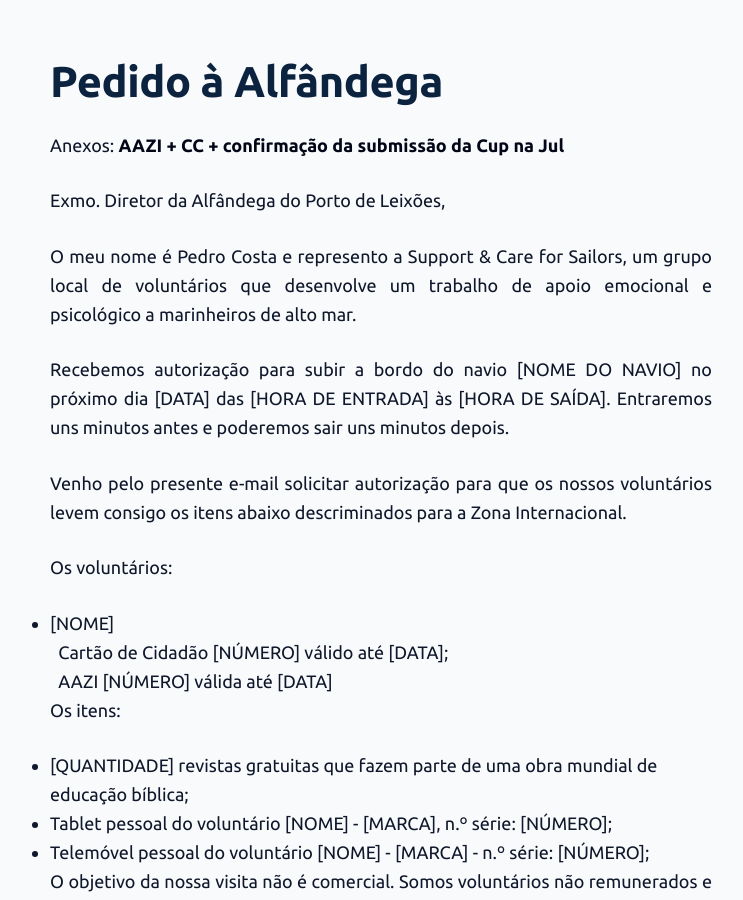
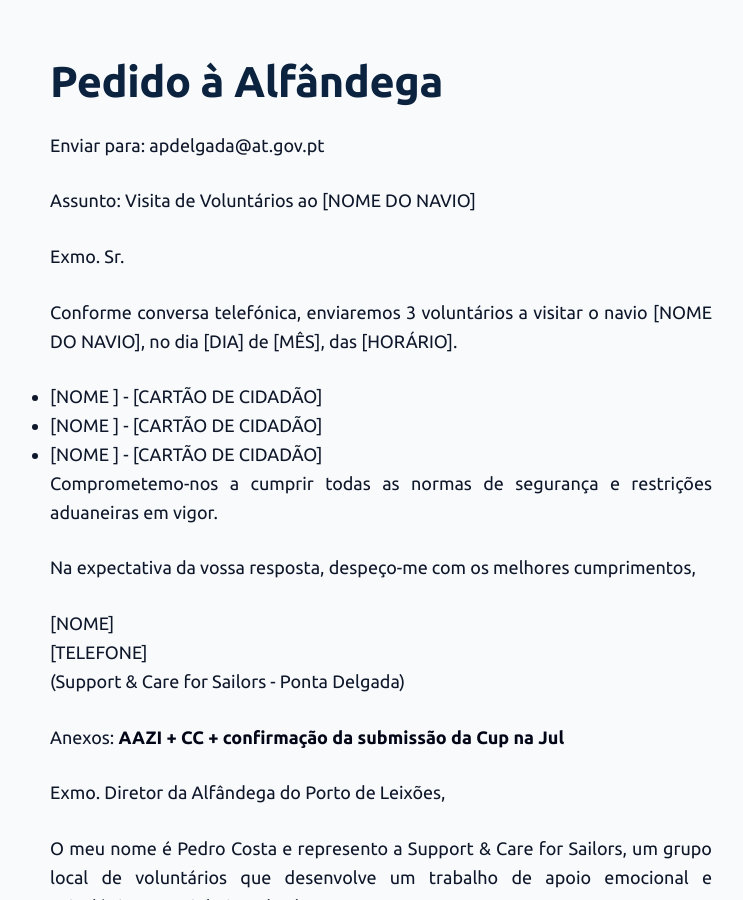
Before and after one commit to tep-pdl/tep-pdl.github.io, a Jekyll site: the page built from secretariado/pedido-a-alfandega.md, in a window 1280 px wide and 900 px high. Shown: the whole window, without its empty margins (259-1002 px from the left). Built offline with Jekyll 4.4.1, drawn with Linux system fonts in a browser that asks for light colours; our own code applies the rules of GitHub Pages for plain Markdown files.

Commit message:
Update pedido-a-alfandega.md

```diff
--- a/secretariado/pedido-a-alfandega.md
+++ b/secretariado/pedido-a-alfandega.md
@@ -1,4 +1,29 @@
 # Pedido à Alfândega
+
+Enviar para:
+apdelgada@at.gov.pt
+
+Assunto: Visita de Voluntários ao [NOME DO NAVIO]
+
+Exmo. Sr.
+
+Conforme conversa telefónica, enviaremos 3 voluntários a visitar o navio [NOME DO NAVIO], no dia [DIA] de [MÊS], das [HORÁRIO].
+
+- [NOME ] -  [CARTÃO DE CIDADÃO]
+- [NOME ] -  [CARTÃO DE CIDADÃO]
+- [NOME ] -  [CARTÃO DE CIDADÃO]
+
+Comprometemo-nos a cumprir todas as normas de segurança e restrições aduaneiras em vigor.
+
+Na expectativa da vossa resposta, despeço-me com os melhores cumprimentos,
+
+[NOME]
+[TELEFONE]
+(Support & Care for Sailors - Ponta Delgada)
+
+
+
+
 
 Anexos:
 **AAZI + CC + confirmação da submissão da Cup na Jul**
```
